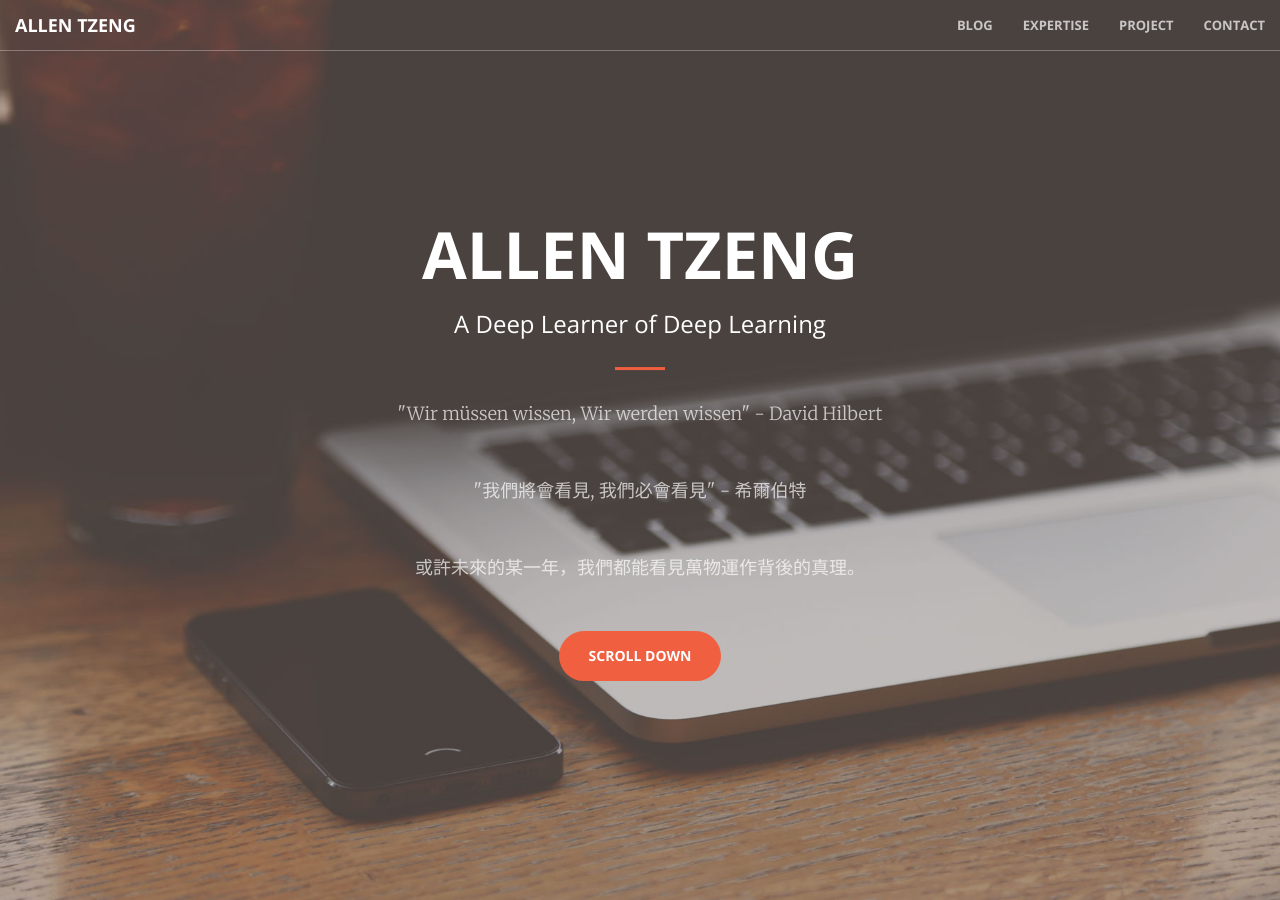
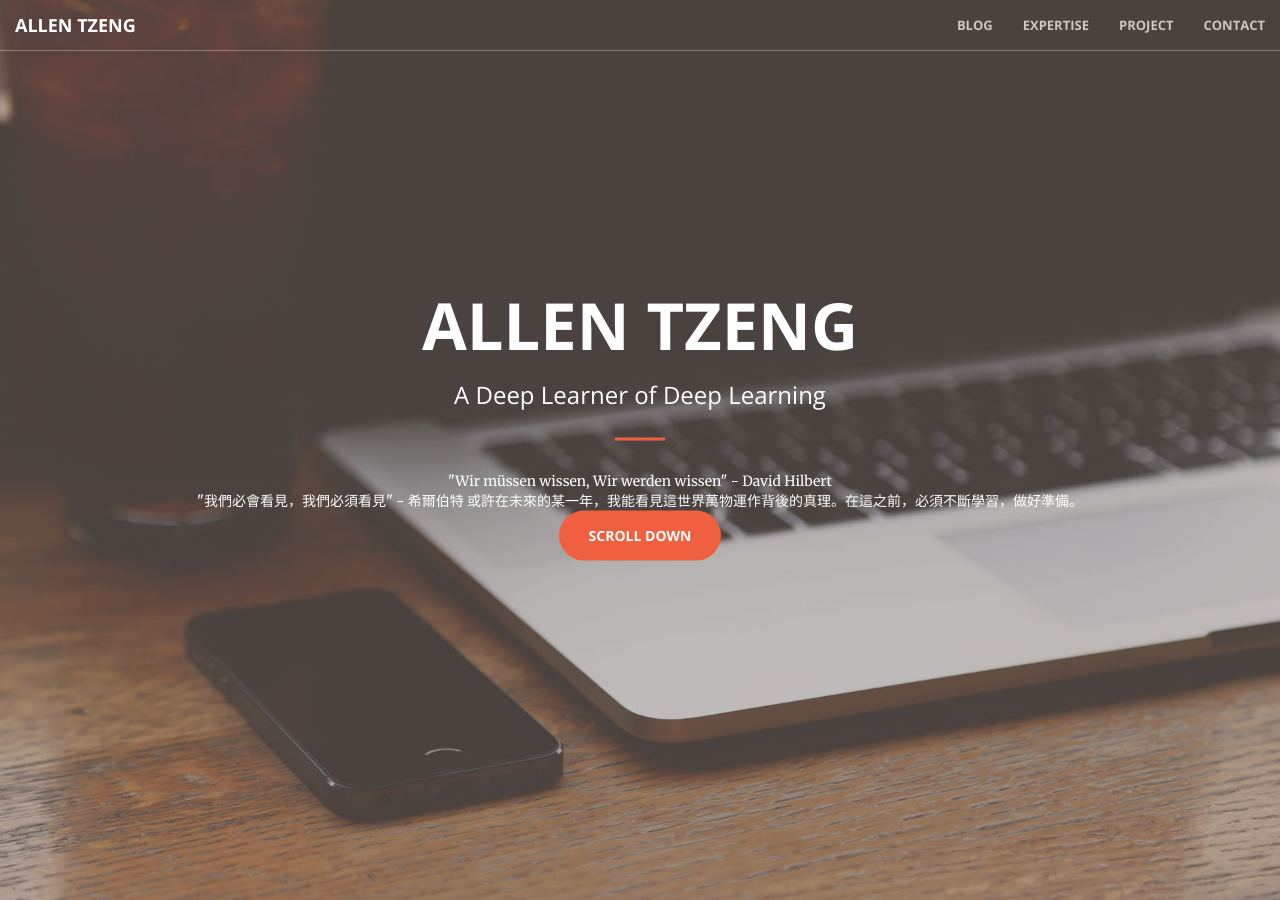
Before and after one commit to allen108108/allen108108.github.io, a Jekyll site: the page built from index.html, in a window 1280 px wide and 900 px high. Built offline with Jekyll 4.4.1, drawn with Linux system fonts in a browser that asks for light colours; nearby versions of some CDN libraries.

Commit message:
first commit

```diff
--- a/_includes/header.html
+++ b/_includes/header.html
@@ -4,9 +4,9 @@
             <h1>Allen Tzeng</h1>
             <h3>A Deep Learner of Deep Learning</h3>
             <hr>
-            <p>"Wir müssen wissen, Wir werden wissen" - David Hilbert </p>
-            <p>"我們將會看見, 我們必會看見" - 希爾伯特</p>
-            <p>或許未來的某一年，我們都能看見萬物運作背後的真理。</p>
+            "Wir müssen wissen, Wir werden wissen" - David Hilbert <br>
+            "我們必會看見，我們必須看見" - 希爾伯特
+            或許在未來的某一年，我能看見這世界萬物運作背後的真理。在這之前，必須不斷學習，做好準備。<p>
             <a href="#about" class="btn btn-primary btn-xl page-scroll">SCROLL DOWN</a>
         </div>
     </div>
```
